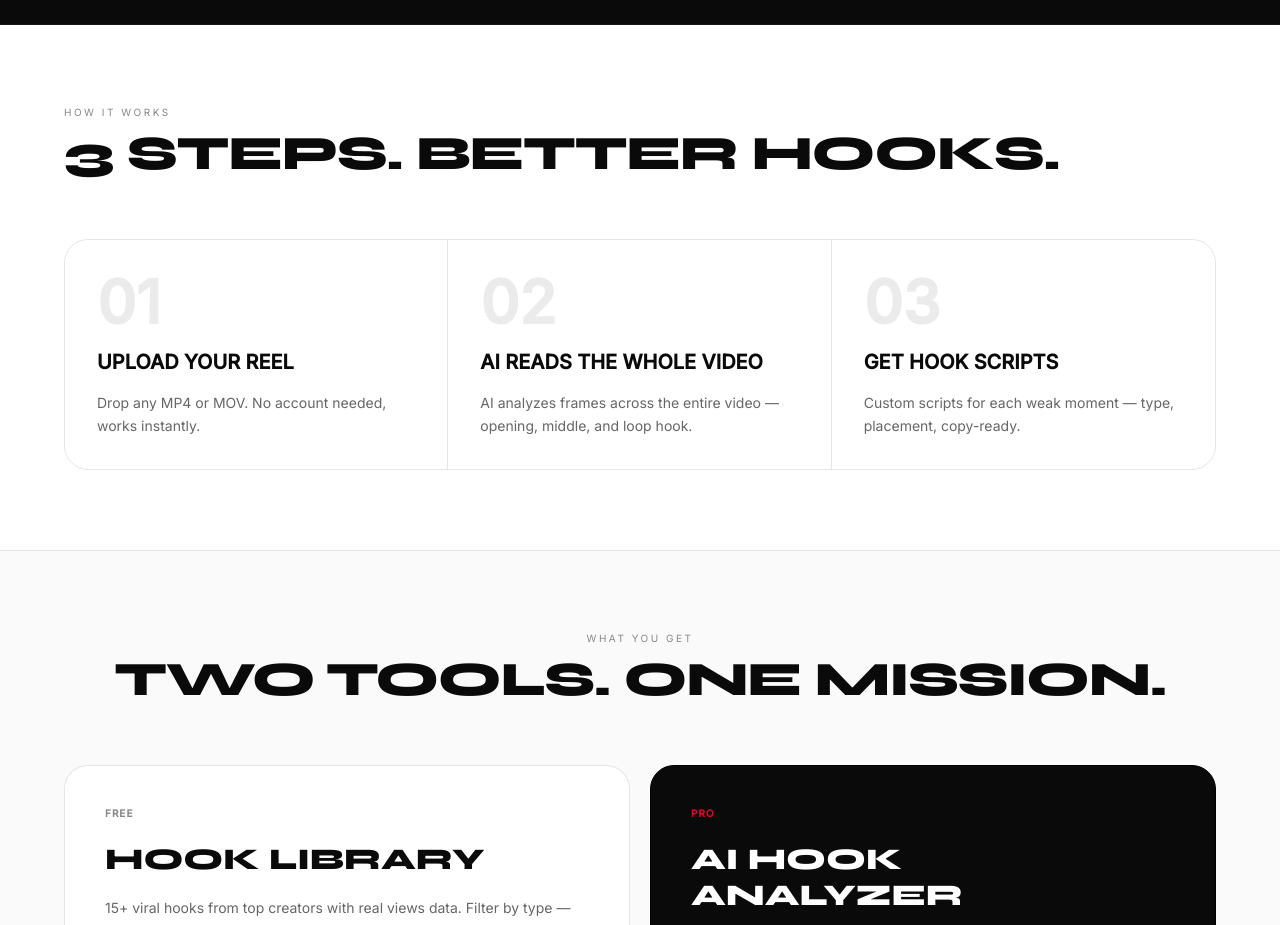
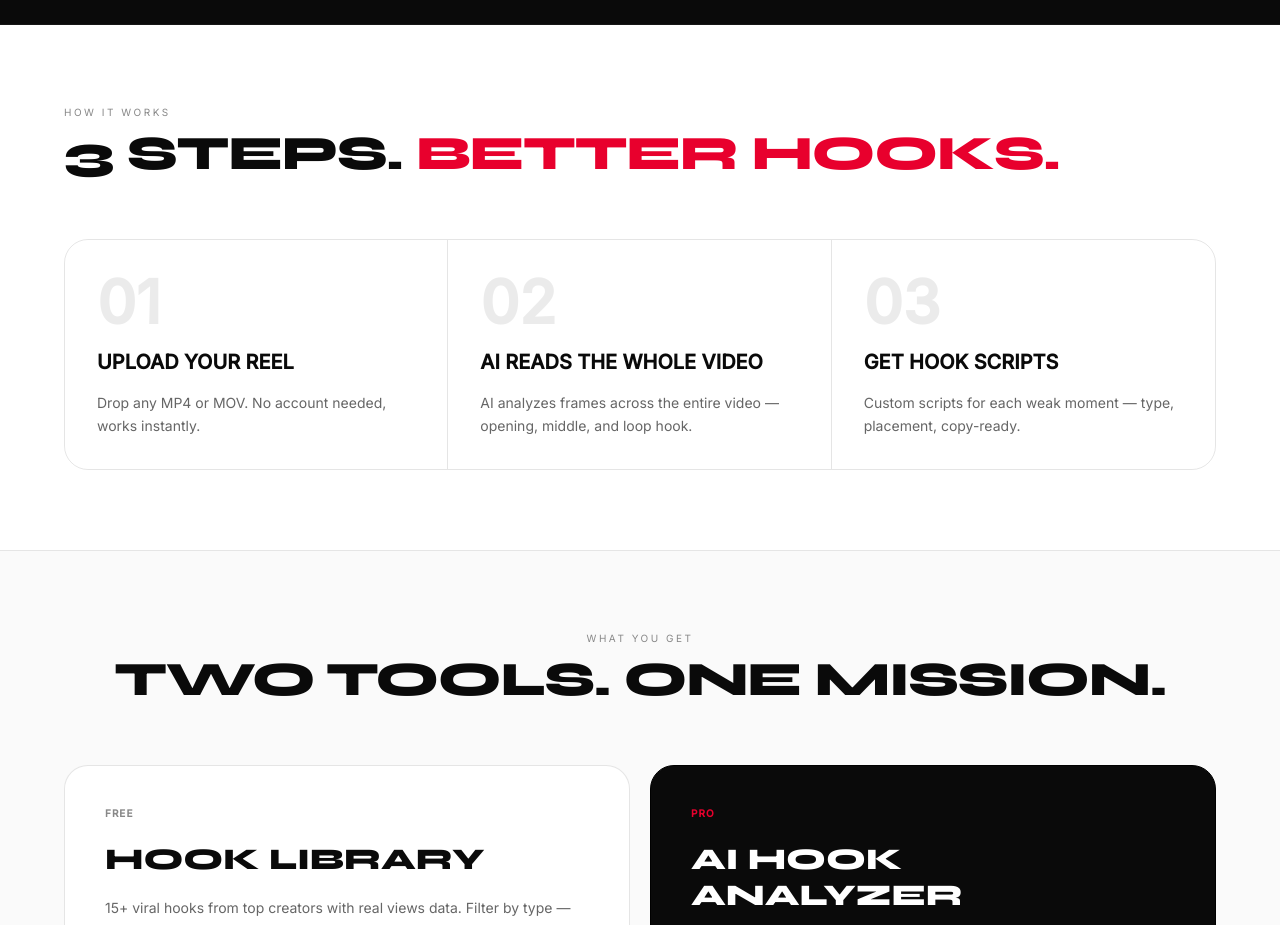
Before and after one commit to bimogg/Hooked.AI, a Next.js app: page / in a window 1280 px wide. Shown: the part 2320-3245 px from the top of the page. Built offline with nearby package versions, Linux system fonts and the light colour scheme; no server answers.

Commit message:
feat: highlight BETTER HOOKS in red in HOW IT WORKS heading
Co-Authored-By: Claude Sonnet 4.6 <noreply@anthropic.com>

```diff
--- a/components/HomeContent.tsx
+++ b/components/HomeContent.tsx
@@ -221,7 +221,7 @@ export default function HomeContent() {
               <p className="text-[10px] uppercase tracking-[0.25em] text-[#888] mb-3">{tr('home', 'howItWorks', lang)}</p>
               <h2 className="font-display font-extrabold text-3xl md:text-5xl uppercase leading-[0.9] tracking-tight">
                 {tr('home', 'threeSteps', lang).split('.').filter(Boolean).map((part, i) => (
-                  <span key={i}>{part.trim()}. </span>
+                  <span key={i} className={i === 1 ? 'text-[#e8002d]' : ''}>{part.trim()}. </span>
                 ))}
               </h2>
             </div>
```
